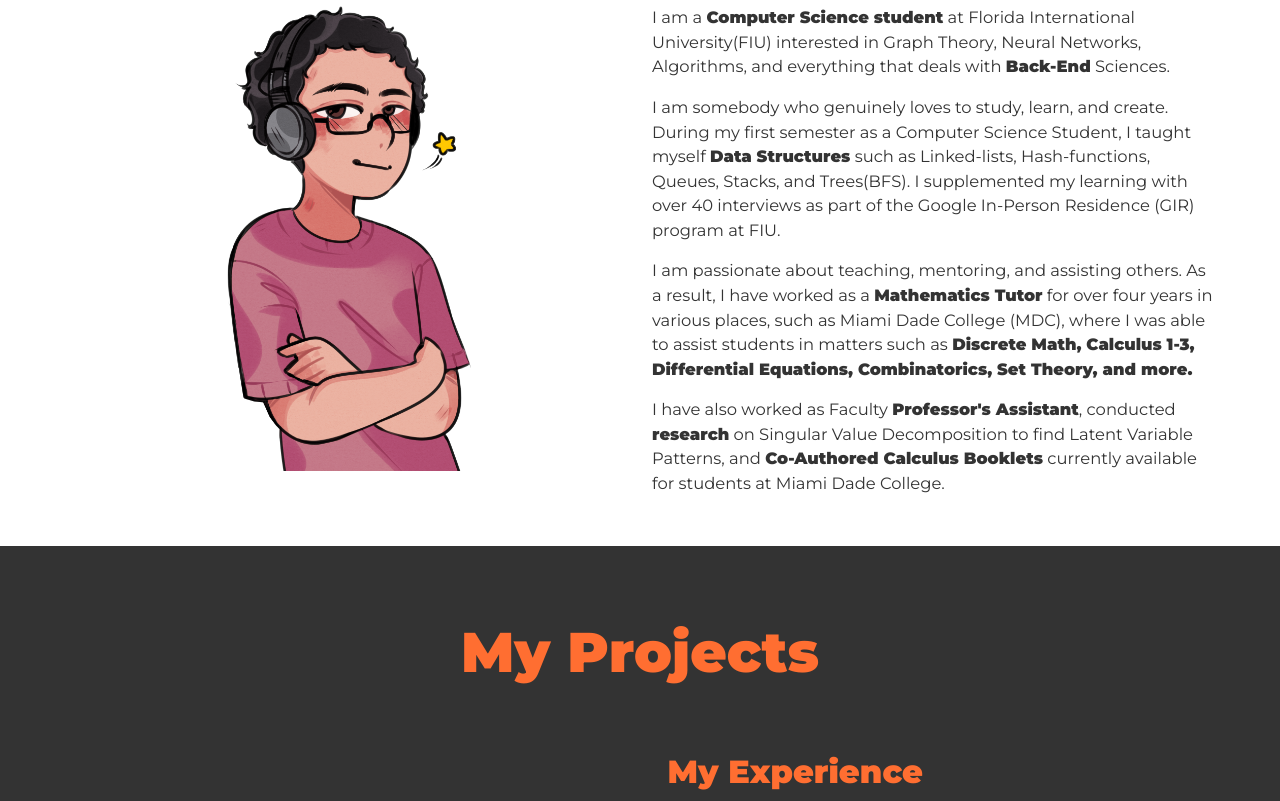
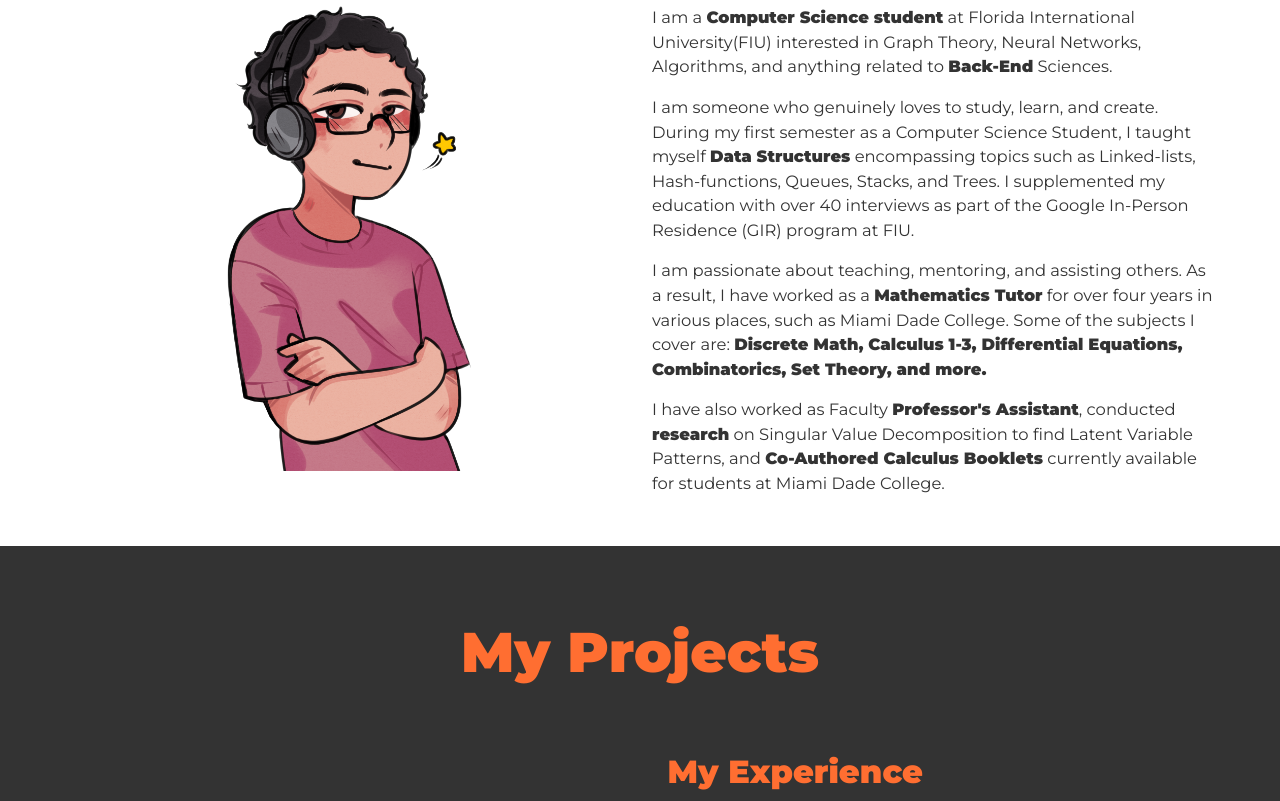
Before and after one commit to JosueArreaga/JosueArreaga.github.io, a plain HTML site: page index.html in a window 1280 px wide. Shown: the part 1088-1889 px from the top of the page. Drawn offline with nearby package versions, Linux system fonts and the light colour scheme.

Commit message:
more text corrections

```diff
--- a/index.html
+++ b/index.html
@@ -76,20 +76,19 @@
 
         <p class="about-text">
           I am a <strong>Computer Science student</strong> at Florida International University(FIU) interested in Graph Theory,
-          Neural Networks, Algorithms, and everything that deals with <strong>Back-End</strong> Sciences.
+          Neural Networks, Algorithms, and anything related to <strong>Back-End</strong> Sciences.
         </p>
 
         <p class="about-text">
-          I am somebody who genuinely loves to study, learn, and create. During my first semester as a Computer Science
-          Student, I taught myself <strong>Data Structures</strong> such as Linked-lists, Hash-functions, Queues, Stacks, and Trees(BFS). I
-          supplemented my learning with over 40 interviews as part of the Google In-Person Residence (GIR) program at FIU.
+          I am someone who genuinely loves to study, learn, and create. During my first semester as a Computer Science
+          Student, I taught myself <strong>Data Structures</strong> encompassing topics such as Linked-lists, Hash-functions, Queues, Stacks, and Trees.
+          I supplemented my education with over 40 interviews as part of the Google In-Person Residence (GIR) program at FIU.
         </p>
 
         <p class="about-text">
           I am passionate about teaching, mentoring, and assisting others. As a result, I have worked as a
           <strong>Mathematics Tutor</strong>
-          for over four years in various places, such as Miami Dade College (MDC), where I was able to assist students
-          in matters such as
+          for over four years in various places, such as Miami Dade College. Some of the subjects I cover are:
           <strong>
             Discrete Math,
             Calculus 1-3, Differential Equations, Combinatorics, Set Theory, and more.
```
